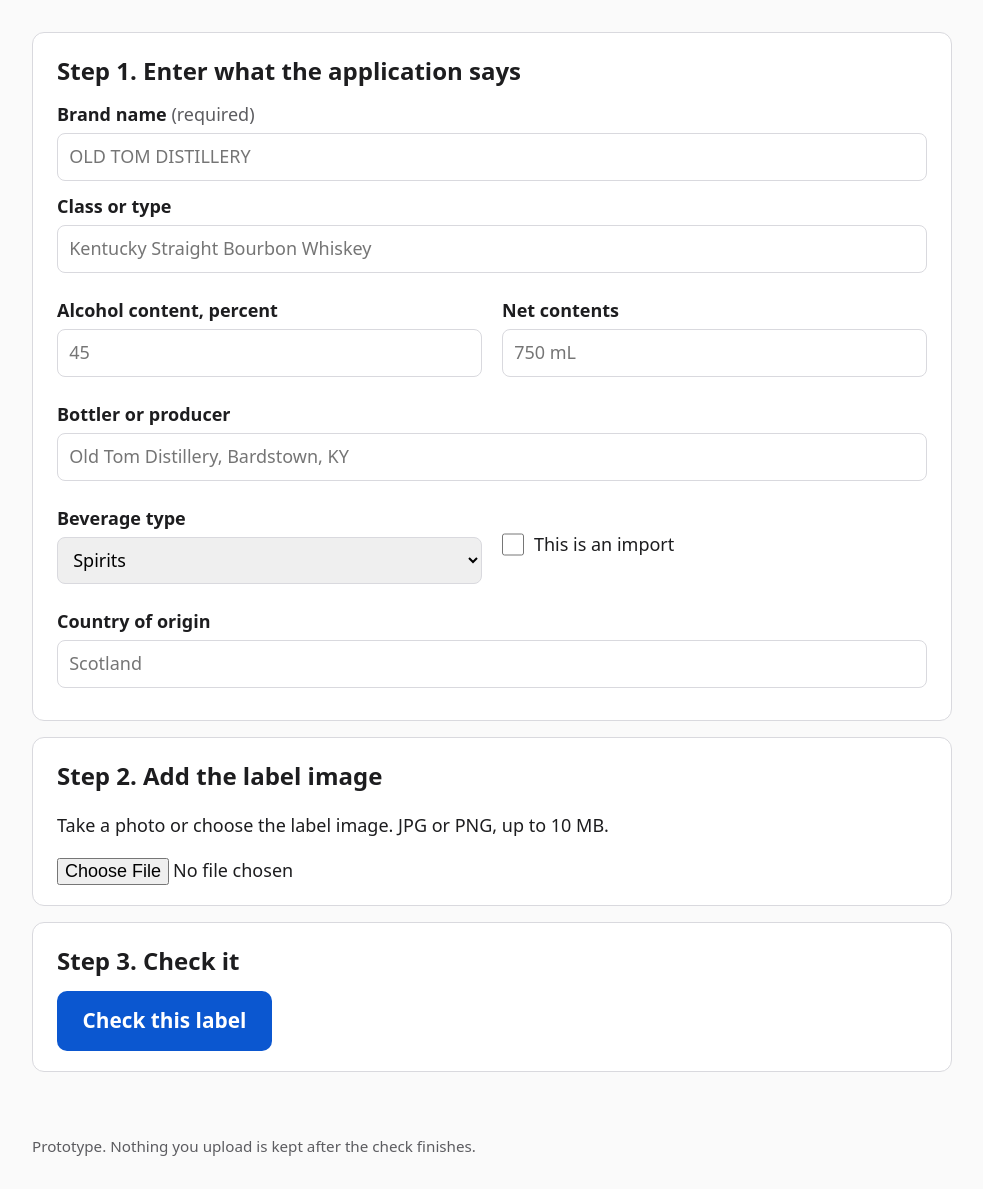
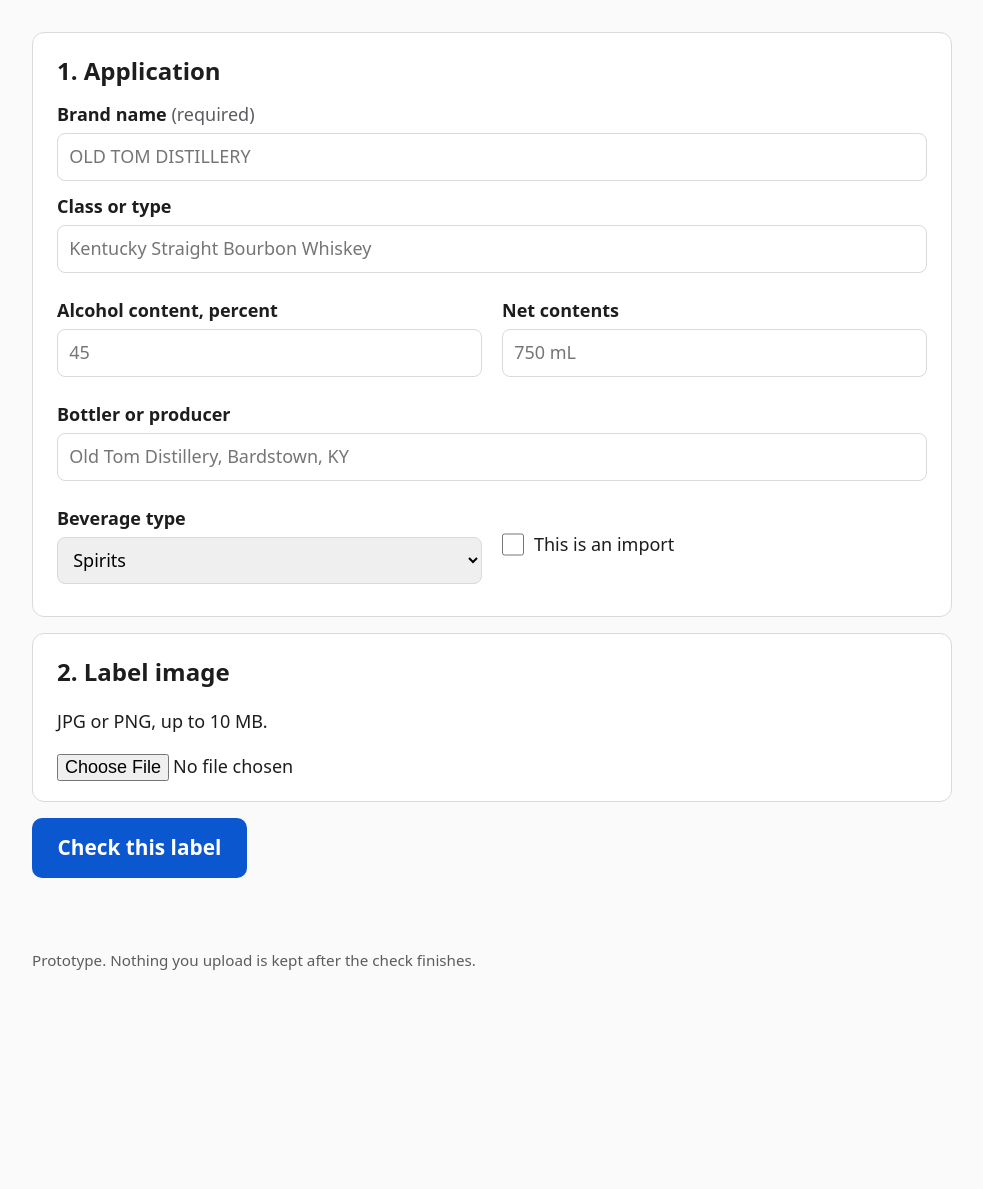
Before and after one commit to Boltthecat19/label-check, a FastAPI app: page / in a window 1280 px wide. Shown: the part 111-1300 px from the top of the page, without its empty margins (148-1131 px from the left). After the commit the page ends 1081 px from the top, so only its background shows below. Run offline with FastAPI, Linux system fonts and the light colour scheme.

Commit message:
ui: shorter section headings, bare submit button, hide origin field until import is checked

```diff
--- a/app/static/style.css
+++ b/app/static/style.css
@@ -1,6 +1,7 @@
 :root { --ink: #1d1d1f; --muted: #5c5c60; --line: #d9d9de; --paper: #fafafa; --card: #fff;
   --pass: #0a7d2c; --review: #b26a00; --fail: #b00020; --blue: #0b57d0; }
 * { box-sizing: border-box; }
+[hidden] { display: none !important; }
 body { margin: 0; font: 18px/1.5 system-ui, -apple-system, "Segoe UI", Roboto, sans-serif; color: var(--ink); background: var(--paper); }
 header, main, footer { max-width: 60rem; margin: 0 auto; padding: 1rem 1.25rem; }
 header h1 { margin: .25rem 0 0; font-size: 2rem; }
@@ -35,3 +36,4 @@ progress { width: 100%; height: 1.4rem; }
 .small { color: var(--muted); font-size: .95rem; }
 code { background: #f4f4f7; padding: .1rem .3rem; border-radius: 4px; }
 .primary-link { display: inline-block; font-size: 1.1rem; font-weight: 700; color: #fff; background: var(--blue); border-radius: 10px; padding: .7rem 1.2rem; text-decoration: none; }
+.go { margin: 1rem 0 1.5rem; }
--- a/app/templates/index.html
+++ b/app/templates/index.html
@@ -2,7 +2,7 @@
 {% block body %}
 <form hx-post="/verify" hx-target="#result" hx-encoding="multipart/form-data" hx-indicator="#busy" hx-disabled-elt="#go">
   <section class="step">
-    <h2>Step 1. Enter what the application says</h2>
+    <h2>1. Application</h2>
     <label>Brand name <span class="req">(required)</span>
       <input name="brand" required autocomplete="off" placeholder="OLD TOM DISTILLERY"></label>
     <label>Class or type
@@ -26,16 +26,15 @@
   </section>
 
   <section class="step">
-    <h2>Step 2. Add the label image</h2>
-    <p>Take a photo or choose the label image. JPG or PNG, up to 10 MB.</p>
+    <h2>2. Label image</h2>
+    <p>JPG or PNG, up to 10 MB.</p>
     <input type="file" name="image" accept="image/*" required>
   </section>
 
-  <section class="step">
-    <h2>Step 3. Check it</h2>
+  <div class="go">
     <button id="go" class="primary" type="submit">Check this label</button>
     <p id="busy" class="htmx-indicator">Checking, one moment.</p>
-  </section>
+  </div>
 </form>
 <div id="result"></div>
 {% endblock %}
```
Also changed, not shown: app/templates/batch.html (+4 -5 lines), tests/test_web.py (+2 -2 lines).
